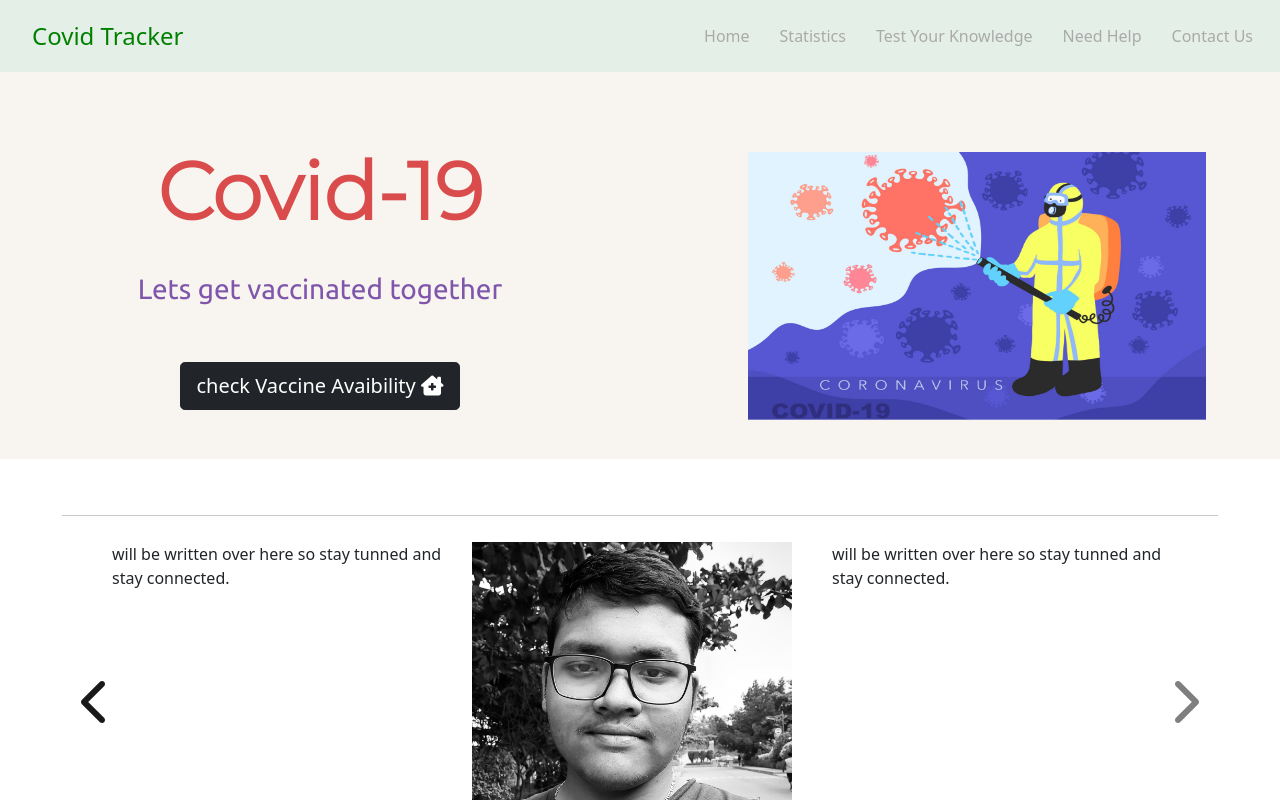
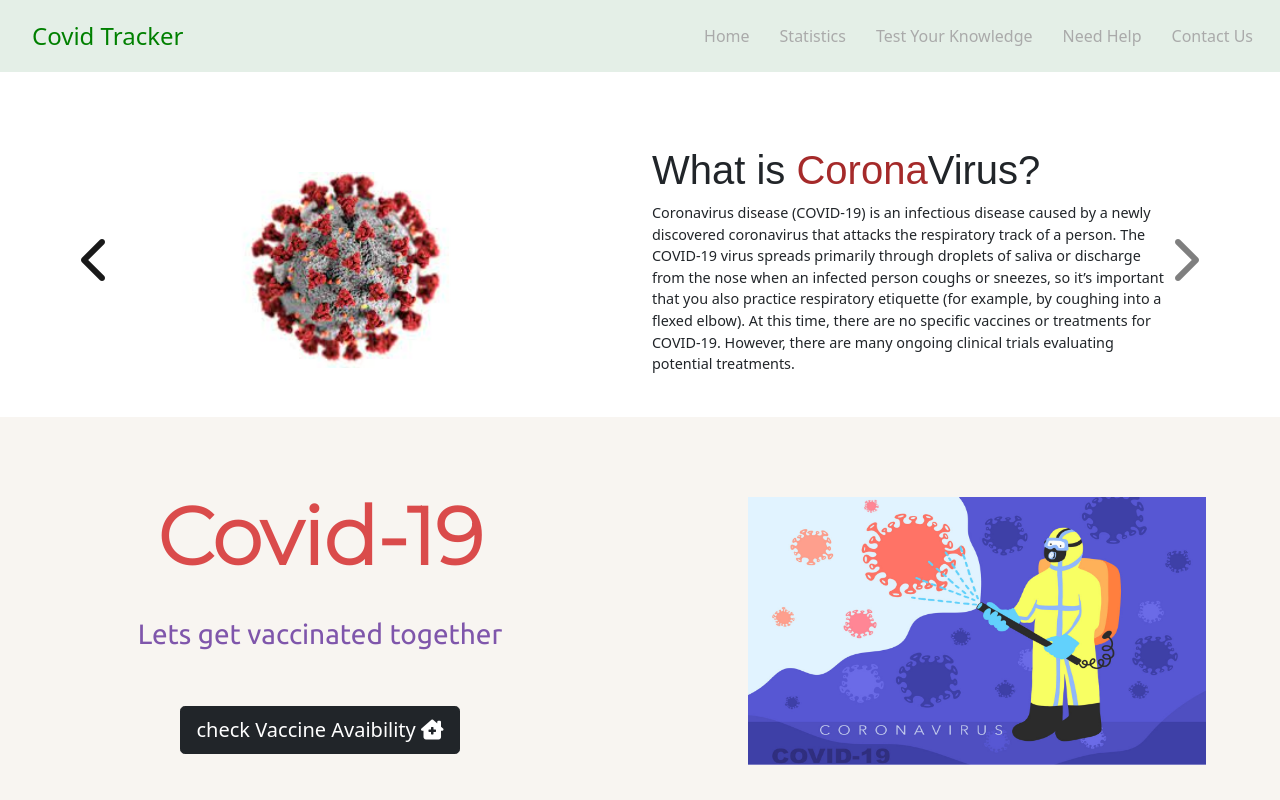
Before and after one commit to deepvashisth/Covid_Tracker, a React (Create React App) app: page / in a window 1280 px wide. Both pictures are taken after a click on the button "Previous". Shown: the top 800 px of the page. Built offline with nearby package versions, Linux system fonts and the light colour scheme; a web font is replaced by a local one.

Commit message:
carrosel changed

```diff
--- a/src/Css/Carousel.css
+++ b/src/Css/Carousel.css
@@ -12,6 +12,18 @@
   color: black;
 }
 
+.gc-c {
+  color: brown;
+}
+
+.covid-desc {
+  font-size: 0.9rem;
+}
+#carousel-sec {
+  padding-top: 4rem;
+  padding-bottom: 2rem;
+}
+
 @media (max-width: 650px) {
   .img1 {
     height: 10rem;
--- a/src/component/Carousel.js
+++ b/src/component/Carousel.js
@@ -1,28 +1,36 @@
 import "../Css/Carousel.css"
-import deep from '../images/deep.jpg'
+import corona from '../images/corona.jpeg'
 
 
 
 const Carousel = () => {
+
+  const imgStyle={
+    position:'relative',
+    height:'97%',
+    paddingTop:'1.6rem',
+    paddingLeft:'3.5rem'
+  };
+
+
+
 return (
 <div>
-<section id="">
+<section id="carousel-sec">
   <div id="carouselExampleControls" className="carousel slide main" data-bs-ride="carousel">
     <div className="carousel-inner">
       <div className="carousel-item active">
         <div className="container">
         <div className="row">
-          <div className="col">
-             will be written over here so stay tunned
-             and stay connected.
+          <div className="col-lg-6">
+          <img style={imgStyle} src={corona} className='img1' alt="" />
           </div>
-          <div className="col">
-            <img src={deep} className='img1' alt="" />
+          <div className="col-lg-6">
+          <h1>What is <span class="gc-c">Corona</span>Virus?</h1>
+                  <p className='covid-desc'>Coronavirus disease (COVID-19) is an infectious disease caused by a newly discovered coronavirus that attacks the respiratory track of a person. The COVID-19 virus spreads primarily through droplets of saliva or discharge from the nose when an infected person coughs or sneezes, so it’s important that you also practice respiratory etiquette (for example, by coughing into a flexed elbow). At this time, there are no specific vaccines or treatments for COVID-19. However, there are many ongoing clinical trials evaluating potential treatments.
+                   </p>
           </div>
-          <div className="col">
-            will be written over here so stay tunned
-            and stay connected.
-          </div>
+
         </div>
       </div>
       </div>
@@ -34,7 +42,7 @@ return (
             and stay connected.
           </div>
           <div className="col">
-            <img src={deep} className="img1" alt="" />
+            <img src={corona} className="img1" alt="" />
           </div>
         </div>
       </div>
@@ -43,7 +51,7 @@ return (
         <div className="container">
         <div className="row">
           <div className="col">
-            <img src={deep} className='img1' alt="" />
+            <img src={corona} className='img1' alt="" />
           </div>
           <div className="col">
             will be written over here so stay tunned
--- a/src/component/HomeComp.js
+++ b/src/component/HomeComp.js
@@ -6,8 +6,8 @@ import Carousel from './Carousel'
 const HomeComp = () => {
     return (
         <div>
+        <Carousel />
         <Home />
-        <Carousel />
         <Footer />
         </div>
     )
--- a/src/component/NavigationBar.js
+++ b/src/component/NavigationBar.js
@@ -5,6 +5,9 @@ import {Link} from "react-router-dom";
 
 
 const NavigationBar = () => {
+
+
+
 return (
 
 
```
Also changed, not shown: src/images/corona.jpeg (added).
